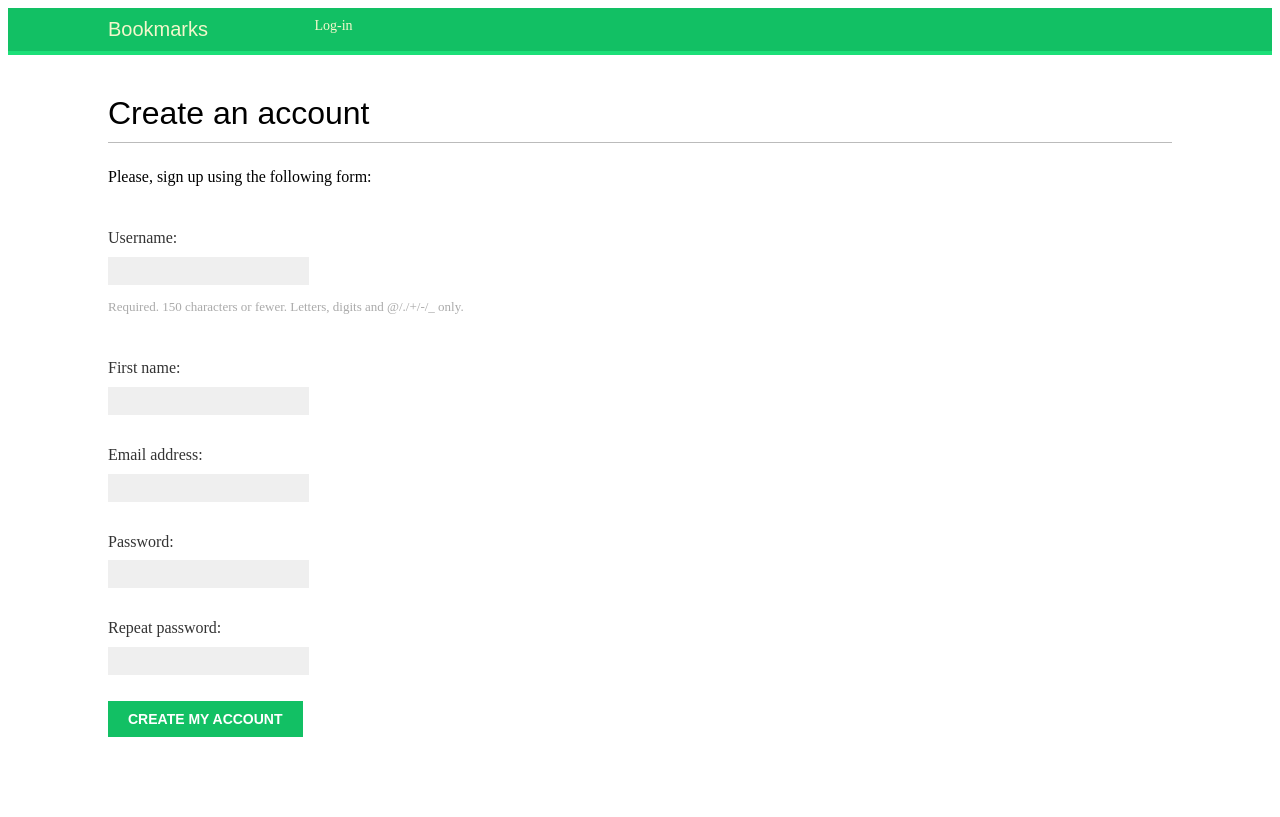
After one commit to jrreda/Bookmarks, a Django app: page /account/register/ in a window 1280 px wide. The commit adds this page. Run offline with Django 4.2, Linux system fonts and the light colour scheme.

Commit message:
add user registration

```diff
--- a/bookmarks/accounts/forms.py
+++ b/bookmarks/accounts/forms.py
@@ -1,6 +1,23 @@
 from django import forms
+from django.contrib.auth.models import User
 
 
 class LoginForm(forms.Form):
     username = forms.CharField()
     password = forms.CharField(widget=forms.PasswordInput)
+
+
+class UserRegistrationForm(forms.ModelForm):
+    password = forms.CharField(label="Password", widget=forms.PasswordInput)
+    password2 = forms.CharField(label="Repeat password", widget=forms.PasswordInput)
+
+    class Meta:
+        model = User
+        fields = ["username", "first_name", "email"]
+
+    # add the field validation to check both passwords are the same.
+    def clean_password2(self):
+        cd = self.cleaned_data
+        if cd["password"] != cd["password2"]:
+            raise forms.ValidationError("Passwords don't match.")
+        return cd["password2"]
--- /dev/null
+++ b/bookmarks/accounts/templates/accounts/register.html
@@ -0,0 +1,13 @@
+{% extends "base.html" %}
+
+{% block title %}Create an account{% endblock %}
+
+{% block content %}
+<h1>Create an account</h1>
+<p>Please, sign up using the following form:</p>
+<form method="post">
+    {{ user_form.as_p }}
+    {% csrf_token %}
+    <p><input type="submit" value="Create my account"></p>
+</form>
+{% endblock %}
--- a/bookmarks/accounts/templates/registration/login.html
+++ b/bookmarks/accounts/templates/registration/login.html
@@ -10,7 +10,10 @@
     Please try again.
 </p>
 {% else %}
-<p>Please, use the following form to log-in:</p>
+<p>
+    Please, use the following form to log-in.
+    If you don't have an account <a href="{% url 'register' %}">register here</a>.
+</p>
 {% endif %}
 
 <div class="Login-form">
--- a/bookmarks/accounts/urls.py
+++ b/bookmarks/accounts/urls.py
@@ -40,4 +40,5 @@ urlpatterns = [
     # ),
     path("", include("django.contrib.auth.urls")),
     path("", views.dashboard, name="dashboard"),
+    path("register/", views.register, name="register"),
 ]
--- a/bookmarks/accounts/views.py
+++ b/bookmarks/accounts/views.py
@@ -3,7 +3,7 @@ from django.contrib.auth.decorators import login_required
 from django.http import HttpResponse
 from django.contrib.auth import authenticate, login
 
-from .forms import LoginForm
+from .forms import LoginForm, UserRegistrationForm
 
 
 # Create your views here.
@@ -31,3 +31,21 @@ from .forms import LoginForm
 @login_required
 def dashboard(request):
     return render(request, "accounts/dashboard.html", {"section": "dashboard"})
+
+
+def register(request):
+    if request.method == "POST":
+        user_form = UserRegistrationForm(request.POST)
+        if user_form.is_valid():
+            # Create a new user object but avoid saving it yet
+            new_user = user_form.save(commit=False)
+            # Set the chosen password
+            new_user.set_password(user_form.cleaned_data["password"])  # hashing
+            # Save the User object
+            new_user.save()
+            return render(
+                request, "accounts/register_done.html", {"new_user": new_user}
+            )
+    else:
+        user_form = UserRegistrationForm()
+    return render(request, "accounts/register.html", {"user_form": user_form})
```
Also changed, not shown: bookmarks/accounts/templates/accounts/register_done.html (added, +11 -0 lines), bookmarks/db.sqlite3.
